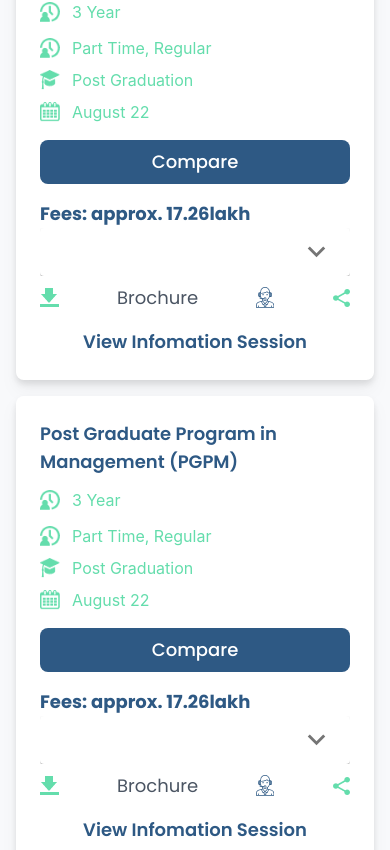
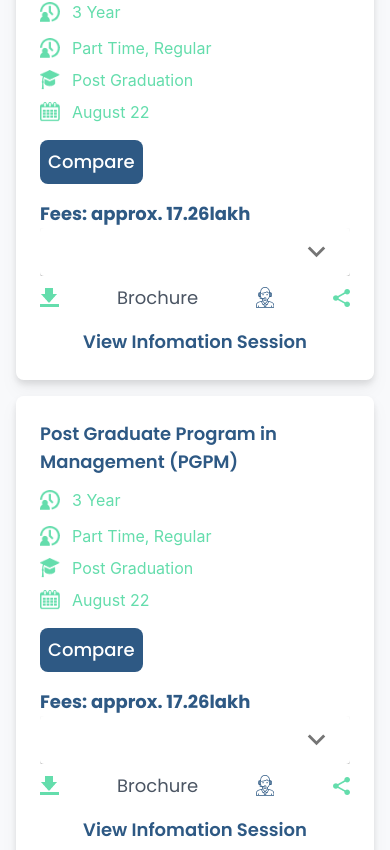
Before and after one commit to ARS1337/newapp, a React (Create React App) app: page /Second in a window 390 px wide. Shown: the part 894-1744 px from the top of the page. Built offline with nearby package versions, Linux system fonts and the light colour scheme.

Commit message:
routing and spacing correction

```diff
--- a/src/App.js
+++ b/src/App.js
@@ -31,10 +31,11 @@ function App() {
         <Header poleDate={poleDate} setcurrPage={setcurrPage} />
       </div>
       <div className="w-full">
-        {/* Hero section start */}
         {currPage.includes("main") ? (
           <>
             <HeroSection />
+            {/* description start */}
+
             <div className=" flex items-center justify-center ">
               <div className="w-full text-center  flex items-center justify-center flex-col my-12">
                 <label className="mb-6 text-4xl font-Poppins-SemiBold">Propel Your Career to the next level</label>
@@ -49,11 +50,11 @@ function App() {
                 </a>
               </div>
             </div>
+            {/* description ends */}
           </>
         ) : (
           ""
         )}
-        {/* Hero section end */}
 
         {/* table starts */}
         <div className="bg-light-gray-custom flex flex-col lg:flex-row items-start justify-center w-full px-4 md:px-4 lg:px-12">
--- a/src/Components/SecondPageTable.js
+++ b/src/Components/SecondPageTable.js
@@ -2,6 +2,7 @@ import React from "react";
 import SimpleAccordion from "./SimpleAccordion";
 import { HiOutlineCheck } from "react-icons/hi";
 import { IconContext } from "react-icons";
+import { Link } from "react-router-dom";
 
 const Listing = (props) => {
   return (
@@ -21,7 +22,16 @@ function SecondPageTable(props) {
     <div className="w-full p-6 drop-shadow-lg rounded-lg bg-white">
       <div className="flex flex-col md:flex-row items-start md:items-center justify-between">
         <label className="text-blue-custom text-lg lg:text-2xl font-Poppins-SemiBold">{props.name}</label>
-        <button className="hidden md:block p-2 bg-blue-custom rounded-lg w-full md:w-min text-lg font-Poppins-Medium text-white mt-3 md:mt-0">Compare</button>
+        <Link
+          to="/Third"
+          onClick={() => {
+            props.setcurrPage("third");
+          }}
+        >
+          <button className="hidden md:block p-2 bg-blue-custom rounded-lg w-full md:w-min text-lg font-Poppins-Medium text-white mt-3 md:mt-0">
+            Compare
+          </button>
+        </Link>
       </div>
       <div className="flex flex-col md:flex-row items-start md:items-center justify-start mb-4 mt-1">
         <div className="flex flex-row items-center my-2 md:my-0">
@@ -40,19 +50,28 @@ function SecondPageTable(props) {
           <img src="/assets/SecondPage/calendar-interface-symbol-tool.png" alt="duration" className="h-5 w-5 mr-2" />
           <label className="text-green-custom text-md pl-1">{props.date}</label>
         </div>
-        <button className="block md:hidden p-2 bg-blue-custom rounded-lg w-full md:w-min text-lg font-Poppins-Medium text-white mt-3 md:mt-0">Compare</button>
+        <Link
+          to="/Third"
+          onClick={() => {
+            props.setcurrPage("third");
+          }}
+        >
+          <button className="block md:hidden p-2 bg-blue-custom rounded-lg w-full md:w-min text-lg font-Poppins-Medium text-white mt-3 md:mt-0">
+            Compare
+          </button>
+        </Link>
       </div>
       <div>
         <label className="text-blue-custom text-lg lg:text-xl font-Poppins-Bold ">Fees:&nbsp;{props.fees}</label>
       </div>
       <div className="flex flex-col md:flex-row justify-between items-start w-full">
-          <SimpleAccordion heading="" >
-            <ul>
-              <Listing text={"Eligibility:- "+props.eligibility} />
-              <Listing text={"Visa:- "+props.visa} />
-              <Listing text={"Scholorship:- "+props.scholarshipAvailable} />
-            </ul>
-          </SimpleAccordion>
+        <SimpleAccordion heading="">
+          <ul>
+            <Listing text={"Eligibility:- " + props.eligibility} />
+            <Listing text={"Visa:- " + props.visa} />
+            <Listing text={"Scholorship:- " + props.scholarshipAvailable} />
+          </ul>
+        </SimpleAccordion>
 
         <div className="flex flex-row items-center justify-between w-full max-w-xs w-full pt-2 mb-4 md:mb-0">
           <img src="/assets/Group 1.png" alt="download" />
@@ -63,7 +82,12 @@ function SecondPageTable(props) {
           <img src="/assets/Union 2.png" alt="call" />
         </div>
       </div>
-      <a href="/" className="text-blue-custom text-lg font-Poppins-SemiBold flex items-center justify-center md:justify-end">View Infomation Session</a>
+      <a
+        href="/"
+        className="text-blue-custom text-lg font-Poppins-SemiBold flex items-center justify-center md:justify-end"
+      >
+        View Infomation Session
+      </a>
     </div>
   );
 }
--- a/src/Pages/MainPage.js
+++ b/src/Pages/MainPage.js
@@ -10,9 +10,6 @@ function MainPage(props) {
 
   return (
     <div className="w-full">
-      {/* description start */}
-
-      {/* description ends */}
       <MainTable data={data} />
     </div>
   );
```
